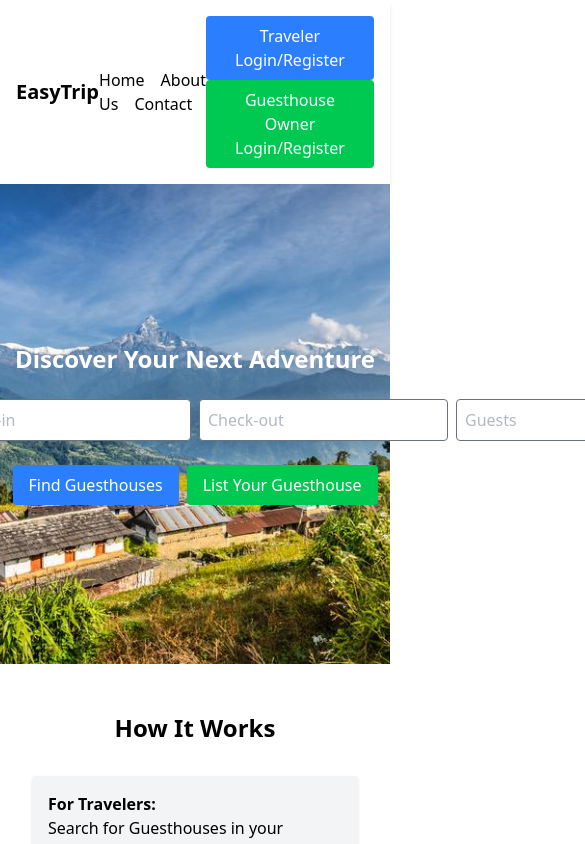
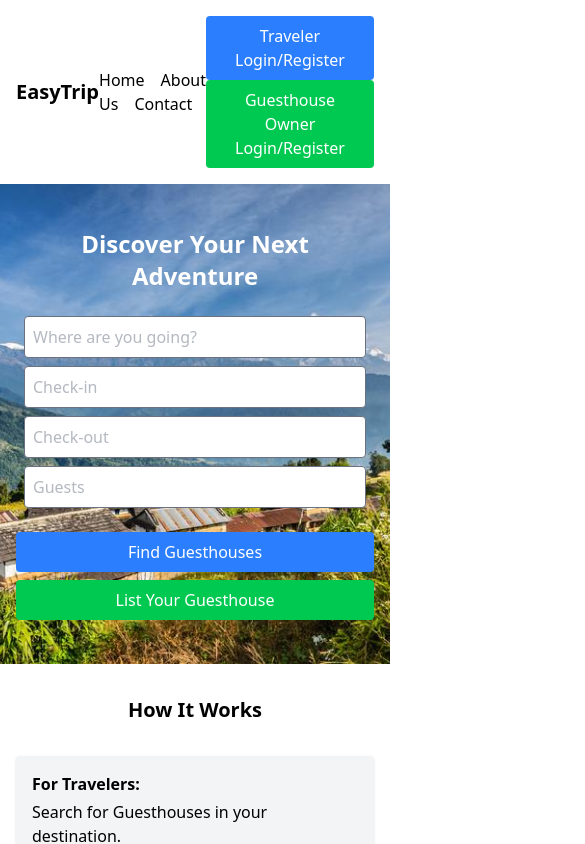
Before and after one commit to dipeshghimire2004/EasyTrip, a React (Vite) app in the folder frontend/: page / in a window 390 px wide. Shown: the top 844 px of the page, 585 px wide, since content can reach past the window. Built offline with nearby package versions, Linux system fonts and the light colour scheme.

Commit message:
made Home page responsive mobile view

```diff
--- a/frontend/src/components/Home/Home.jsx
+++ b/frontend/src/components/Home/Home.jsx
@@ -1,24 +1,45 @@
 import React from "react";
 import { Link } from "react-router-dom";
-import Image from "../../assets/nepal.jpg"
+import Image from "../../assets/nepal.jpg";
 import Layout from "../Layout/Layout";
 
 const HeroSection = () => {
   return (
-      <div className="flex flex-col items-center justify-center text-white h-[30rem] text-center bg-no-repeat bg-cover bg-center" style={{backgroundImage: `url(${Image})`}}>
-        <h1 className="text-2xl font-bold">Discover Your Next Adventure</h1>
-        <div className="flex space-x-2 p-2 rounded mt-4">
-          <input type="text" placeholder="Where are you going?" className="p-2 border rounded bg-white text-gray-500" />
-          <input type="text" placeholder="Check-in" className="p-2 border rounded bg-white text-gray-500" />
-          <input type="text" placeholder="Check-out" className="p-2 border rounded bg-white text-gray-500" />
-          <input type="text" placeholder="Guests" className="p-2 border rounded bg-white text-gray-500" />
+    <div
+      className="flex flex-col items-center justify-center text-white h-[30rem] text-center bg-no-repeat bg-cover bg-center px-4"
+      style={{ backgroundImage: `url(${Image})` }}
+    >
+      <h1 className="text-2xl md:text-4xl font-bold">Discover Your Next Adventure</h1>
+
+      <div className="flex flex-col md:flex-row md:space-x-2 space-y-2 md:space-y-0 p-2 rounded mt-4 w-full max-w-2xl">
+        <input
+          type="text"
+          placeholder="Where are you going?"
+          className="p-2 border rounded bg-white text-gray-500 w-full"
+        />
+        <input
+          type="text"
+          placeholder="Check-in"
+          className="p-2 border rounded bg-white text-gray-500 w-full"
+        />
+        <input
+          type="text"
+          placeholder="Check-out"
+          className="p-2 border rounded bg-white text-gray-500 w-full"
+        />
+        <input
+          type="text"
+          placeholder="Guests"
+          className="p-2 border rounded bg-white text-gray-500 w-full"
+        />
       </div>
-        <div className="space-x-2 mt-4">
-          <Link to="/booking">
-              <button className="bg-blue-500 text-white px-4 py-2 rounded">Find Guesthouses</button>
+
+      <div className="flex flex-col md:flex-row space-y-2 md:space-y-0 md:space-x-2 mt-4 w-full max-w-md">
+        <Link to="/booking" className="w-full">
+          <button className="bg-blue-500 text-white px-4 py-2 rounded w-full">Find Guesthouses</button>
         </Link>
-          <Link to="/HOTEL_MANAGER/addGuestHouse">
-            <button className="bg-green-500 text-white px-4 py-2 rounded">List Your Guesthouse</button>
+        <Link to="/HOTEL_MANAGER/addGuestHouse" className="w-full">
+          <button className="bg-green-500 text-white px-4 py-2 rounded w-full">List Your Guesthouse</button>
         </Link>
       </div>
     </div>
@@ -34,14 +55,16 @@ const Features = () => {
   ];
 
   return (
-    <div className="p-8">
-      <h2 className="p-4 mb-4 text-2xl font-bold text-center">How It Works</h2>
+    <div className="p-4 md:p-8">
+      <h2 className="p-4 mb-4 text-xl md:text-2xl font-bold text-center">How It Works</h2>
+      <div className="grid gap-4 md:grid-cols-2">
         {features.map((feature, index) => (
-        <div key={index} className="bg-gray-100 p-4 mb-4 rounded shadow">
-          <h2 className="font-bold">{feature.title}:</h2>
+          <div key={index} className="bg-gray-100 p-4 rounded shadow">
+            <h2 className="font-bold mb-1">{feature.title}:</h2>
             <p>{feature.description}</p>
           </div>
         ))}
+      </div>
     </div>
   );
 };
```
Lines whose indentation alone changed are shown as unchanged.
